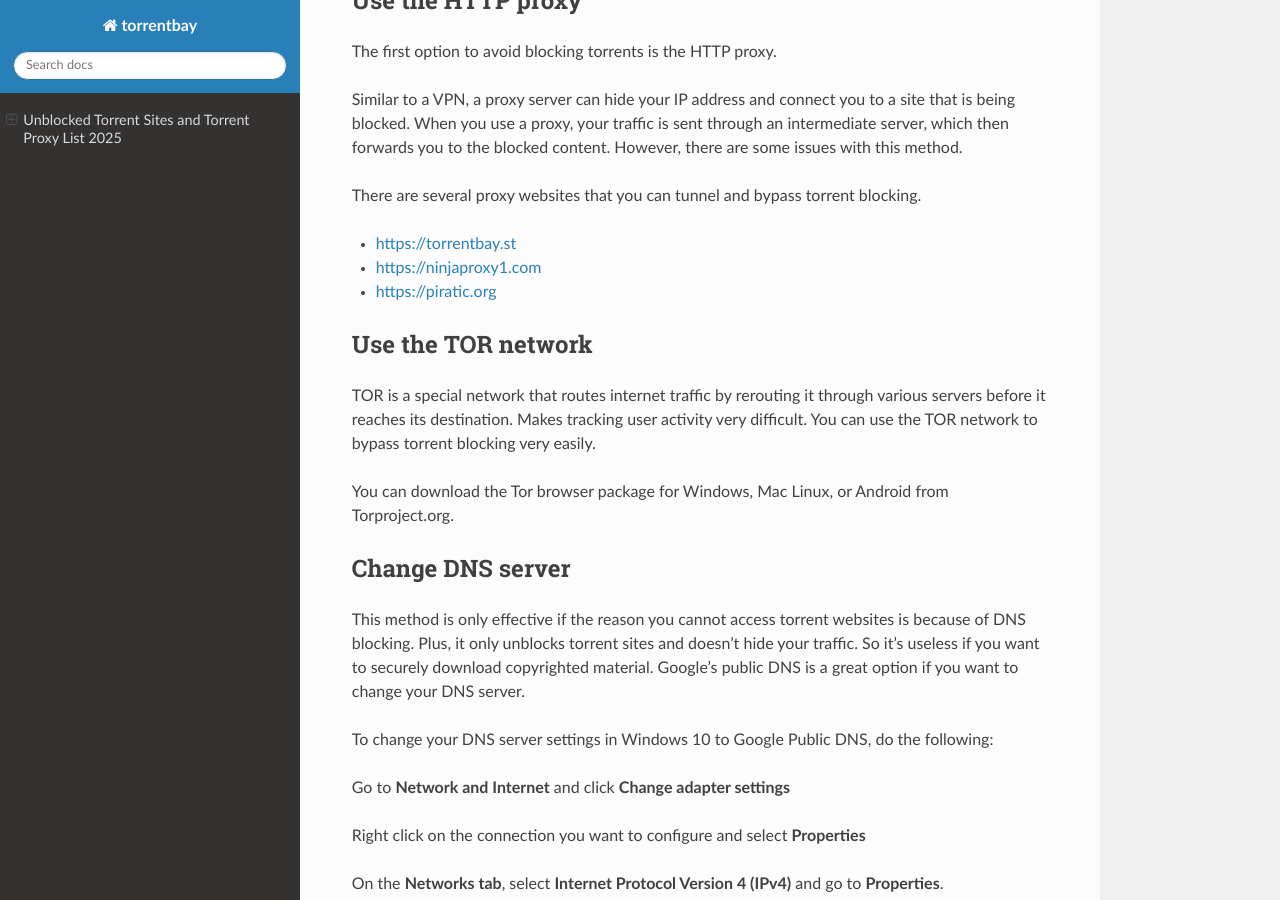
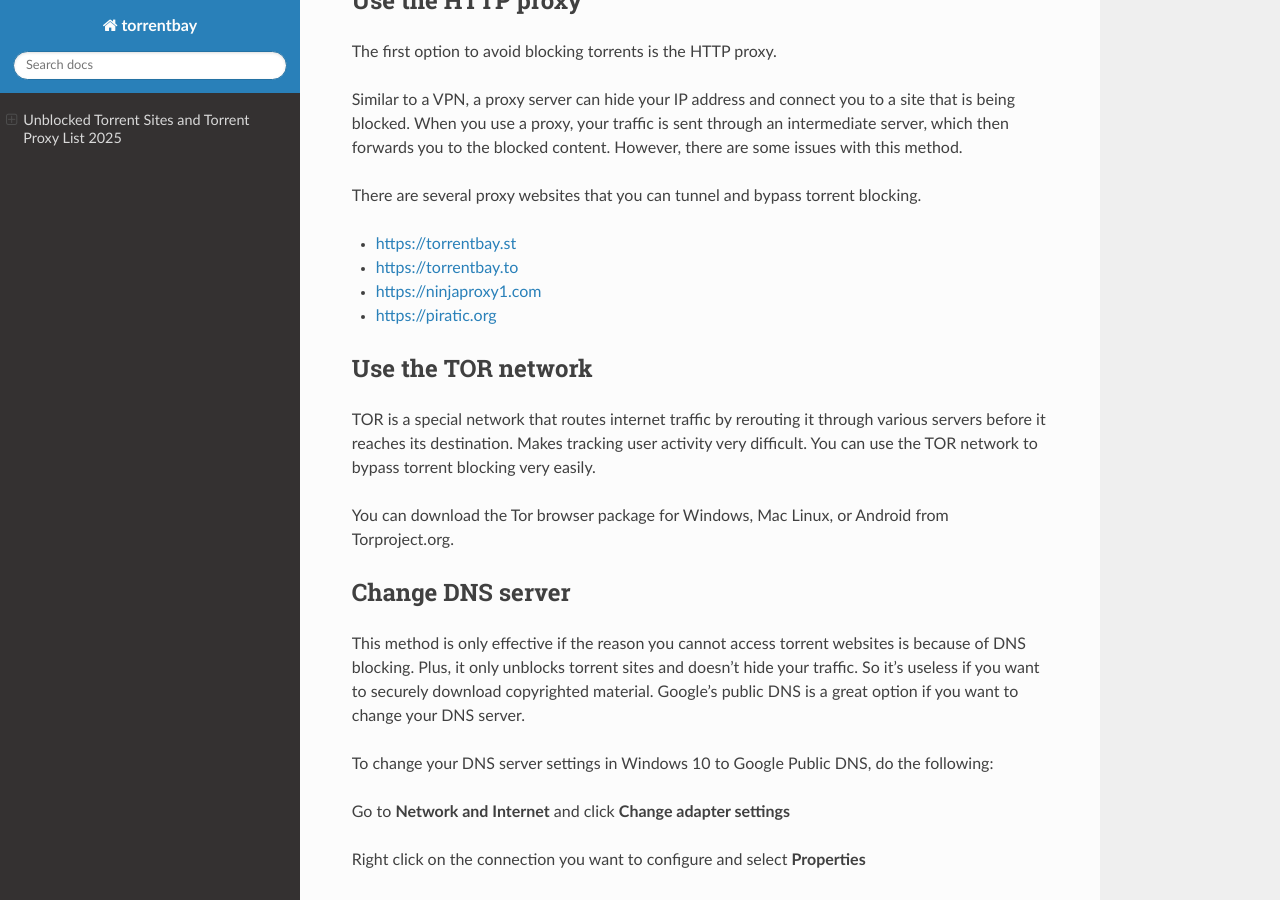
Before and after one commit to unblocktorrents/unblock-torrents, a Sphinx documentation site: the page built from docs/index.rst, in a window 1280 px wide and 900 px high, scrolled down 573 px. Built offline with Sphinx 7.4.7 and the Read the Docs theme 3.1.0, drawn with Linux system fonts in a browser that asks for light colours; some of the changed lines change nothing that is shown.

Commit message:
Update index.rst

```diff
--- a/docs/index.rst
+++ b/docs/index.rst
@@ -20,6 +20,7 @@ Similar to a VPN, a proxy server can hide your IP address and connect you to a s
 There are several proxy websites that you can tunnel and bypass torrent blocking.
 
 - https://torrentbay.st
+- https://torrentbay.to
 - https://ninjaproxy1.com
 - https://piratic.org
 
```
